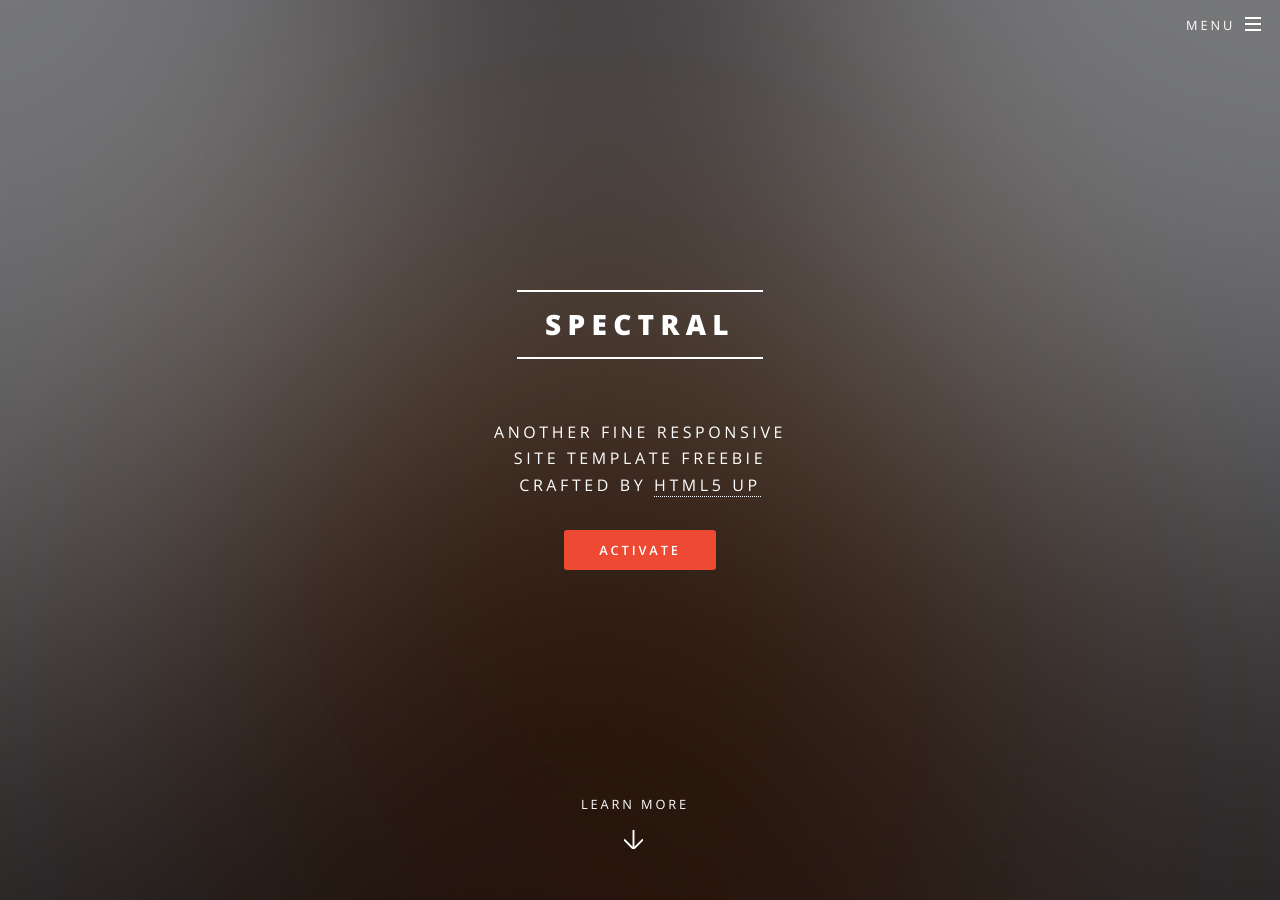
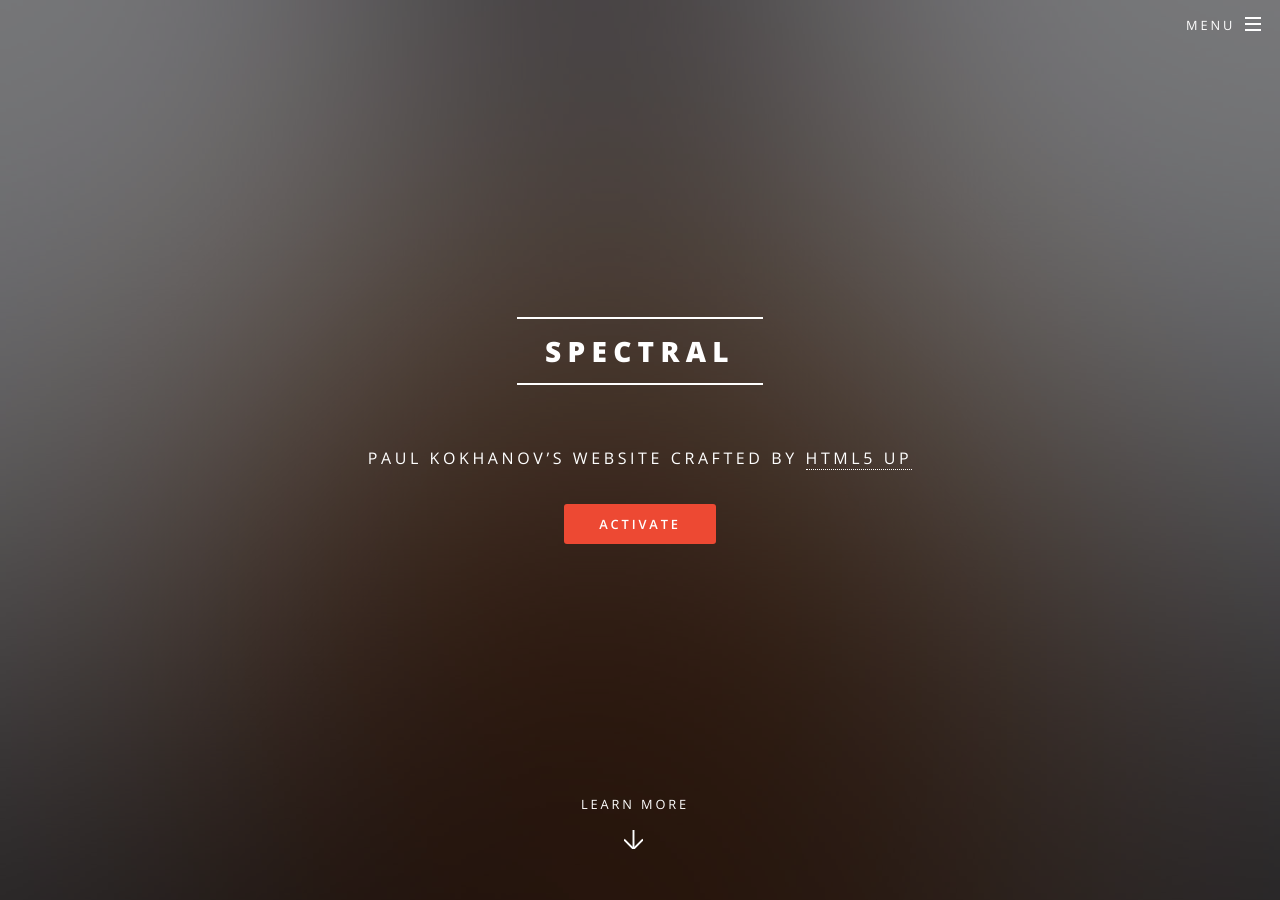
Before and after one commit to arkadianriver/spectral, a Jekyll site: the page built from index.html, in a window 1280 px wide and 900 px high. Built offline with Jekyll 4.4.1, drawn with Linux system fonts in a browser that asks for light colours; part of the change alters nothing that is shown.

```diff
--- a/_config.yml
+++ b/_config.yml
@@ -4,8 +4,7 @@
 # Site settings
 title: Spectral
 description: |
-  Another fine responsive
-  site template freebie
+  Paul Kokhanov's Website
   crafted by [HTML5 UP](http://html5up.net)
 owner: Paul Kokhanov # or company name
 first_published: 2023 # if migrating another site, the year of your first publish
@@ -13,11 +12,11 @@ email: paul.kokhanov@gmail.com
 baseurl: "" # the subpath of your site, e.g. /blog
 url: "http://PaulKokhanov1.github.io" # the base hostname & protocol for your site
 social:
-  twitter: https://twitter.com/<username>
-  github: https://github.com/<username>
-  linkedin-square: https://linkedin.com/in/<username>
-  facebook-official: https://facebook.com/<username>
-  google-plus-square: https://plus.google.com/u/0/+<username>
+  #twitter: https://twitter.com/<username>
+  github: https://github.com/PaulKokhanov1
+  linkedin-square: https://linkedin.com/in/paulkokhanov
+  facebook-official: https://facebook.com/paul.kokhanov
+  #google-plus-square: https://plus.google.com/u/0/+<username>
   #email: /contact/
   #flickr:
   #instagram:
```
